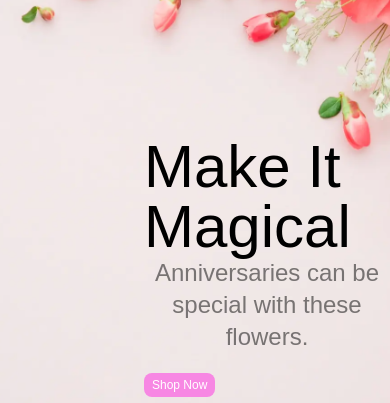
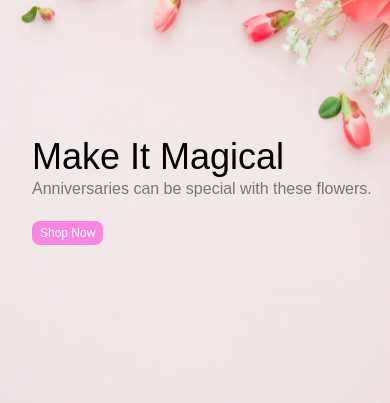
Before and after one commit to robertchapmanrlc/flourishing-flowers, a Next.js app: page / in a window 390 px wide. Shown: the part 1000-1403 px from the top of the page. Built offline with nearby package versions, Linux system fonts and the light colour scheme; no server answers; the database is empty; a web font is replaced by a local one.

Commit message:
Made the second banner text of the landing page responsive

```diff
--- a/src/app/page.tsx
+++ b/src/app/page.tsx
@@ -58,9 +58,11 @@ export default async function Main() {
         className="w-full h-[600px] flex items-center bg-center bg-cover"
         style={{ backgroundImage: `url(/Banner2.webp)` }}
       >
-        <div className="h-[150px] pl-36 relative flex flex-col items-start">
-          <h2 className="font-pokova text-6xl">Make It Magical</h2>
-          <h5 className="text-center font-pokova text-2xl text-black/50">
+        <div className="h-[150px] pl-8 md:pl-16 lg:pl-36 relative flex flex-col items-start">
+          <h2 className="font-pokova text-4xl sm:text-5xl lg:text-6xl">
+            Make It Magical
+          </h2>
+          <h5 className="text-center font-pokova text-base sm:text-xl lg:text-2xl text-black/50">
             Anniversaries can be special with these flowers.
           </h5>
           <button className="mt-5 bg-primary py-1 px-2 sm:py-2 sm:px-4 rounded-lg text-white font-pokova text-xs sm:text-base hover:text-base sm:hover:text-lg lg:text-xl lg:hover:text-2xl transition-all">
```
